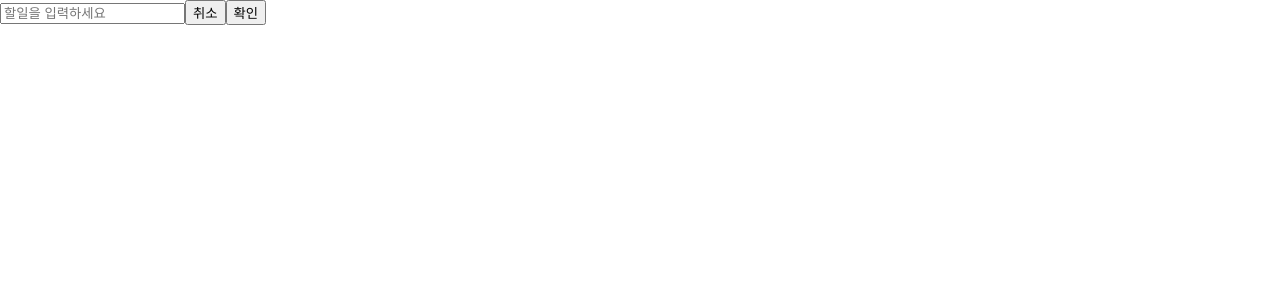
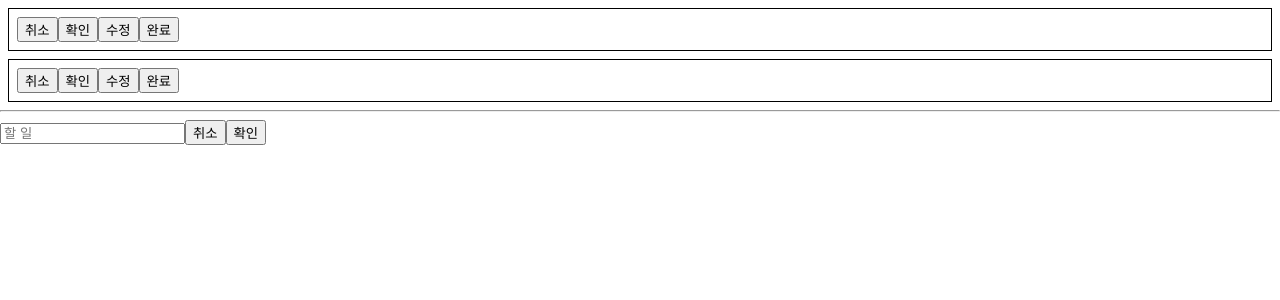
Before and after one commit to AlBaneo93/react-todo, a React (Create React App) app: page / in a window 1280 px wide. Shown: the top 300 px of the page. Built offline with nearby package versions, Linux system fonts and the light colour scheme.

Commit message:
value input implement

```diff
--- a/src/Components/input.js
+++ b/src/Components/input.js
@@ -2,22 +2,27 @@ import React, { Component } from 'react';
 
 class Input extends Component {
   defaultState = {
+    id: 0,
     content: '',
   };
   state = {
-    content: '',
+    id: 0,
+    content: ''
   };
   handleSubmit = e => {
     e.preventDefault();
+    // main에서 넘겨준 todoCreate함수
     this.props.onCreate(this.state);
+    this.setState({ content: '' })
   };
 
   handleCancle = () => {
+    // 내용 지우고 닫기
     this.setState({ content: '' });
   };
 
   handleChange = e => {
-    this.props.onCreate(this.state);
+    // console.log('target name : ' + e.target.name + ", target.value : " + e.target.value)
     this.setState({ [e.target.name]: e.target.value });
   };
 
@@ -25,7 +30,7 @@ class Input extends Component {
     return (
       <div>
         <form onSubmit={this.handleSubmit}>
-          <input value={this.state.content} name="content" placeholder="할일을 입력하세요" onChange={this.handleChange} />
+          <input value={this.state.content} name="content" placeholder="할 일" onChange={this.handleChange} />
           <button onClick={this.handleCancle}>취소</button>
           <button type="submit" onClick={this.handleCreate}>
             확인
--- a/src/Components/list.js
+++ b/src/Components/list.js
@@ -1,11 +1,11 @@
 import React, { Component } from 'react';
-// import TodoInfo from './todoInfo';
+import TodoInfo from './todoInfo'
+
 
 class todoList extends Component {
   render() {
     const { data } = this.props;
-    // const list = data.map(info => <TodoInfo info={info} />);
-    const list = data;
+    const list = data.map(info => <TodoInfo todo={info} />);
     return <div>{list}</div>;
   }
 }
--- a/src/Components/main.js
+++ b/src/Components/main.js
@@ -1,22 +1,26 @@
-import React, { Component } from 'react';
+import { Component } from 'react';
 import List from './list';
 import Input from './input';
 
 class main extends Component {
+  id = 0;
   state = {
-    todos: [],
+    todos: [{ id: 0, content: '' }, { id: 0, content: '' }],
   };
 
   todoCreate = data => {
     const { todos } = this.state;
-    this.setState({ todos: todos.concat({ content: data }) });
+    // 새로 추가된 내용을, 원래 있던 목록 리스트에 넣기
+    //  cookie에도 넣기
+    this.setState({ todos: todos.concat({ id: this.id++, ...data }) });
   };
 
   render() {
     const { todos } = this.state;
     return (
       <div>
-        <List />
+        <List data={todos} />
+        <hr />
         <Input onCreate={this.todoCreate} />
       </div>
     );
--- a/src/Components/todoInfo.js
+++ b/src/Components/todoInfo.js
@@ -5,7 +5,7 @@ class Todo extends Component {
     content: '',
     editting: false,
   };
-  create = () => {};
+  create = () => { };
   toggle = () => {
     const { editting } = this.state;
     this.setState({ editting: !editting });
@@ -16,11 +16,14 @@ class Todo extends Component {
 
   render() {
     const todo_style = { border: '1px solid black', padding: '8px', margin: '8px' };
-    // const { info } = this.props;
+    const { content } = this.props.todo;
     return (
       <div style={todo_style}>
-        <input value={this.state.content} />
-        {/* 이전 내용으로 돌리고, editing 값도 돌린다 */}
+        {content}
+        {/*
+        이전 내용으로 돌리고, editing 값도 돌린다
+        조건에 맞춰서 조건 출력
+        */}
         <button onClick={this.cancle}>취소</button>
         <button onClick={this.toggle}>확인</button>
 
```
Also changed, not shown: 1 other file (tests, documents, lock files or other folders).
